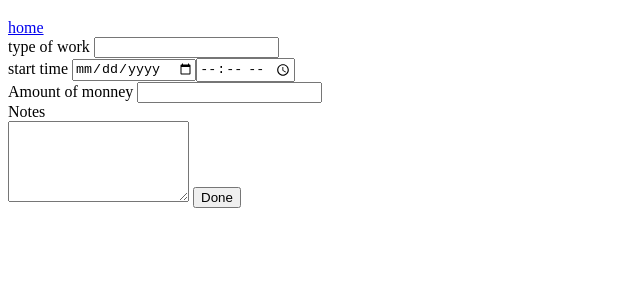
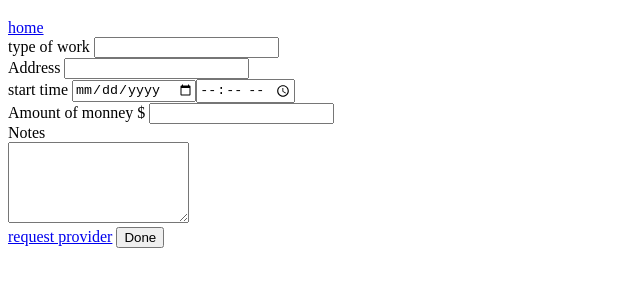
Before and after one commit to Ethanpluto/firstwebapp, a plain HTML site: page new_request.html in a window 1280 px wide. Shown: the part 61-348 px from the top of the page, without its empty margins (0-640 px from the left). Drawn offline with Linux system fonts and the light colour scheme.

Commit message:
Adding requst_provider stuff and Address input

```diff
--- a/new_request.html
+++ b/new_request.html
@@ -10,21 +10,29 @@
     <h1>hi</h1>
     <a href="index.html">home</a>
     <form action="#">
-
+        <!--inputs for the request-->
         <label for="typeOfWork">type of work</label>
         <input type="text" name="typeOfWork" id="typeOfWork">
+        <br>
+
+        <label for="address">Address</label>
+        <input type="text" name="address" id="address">
         <br>
 
         <label for="startDate">start time</label>
         <input type="date" name="startDate" id="startDate"><input type="time" name="startTime">
         <br>
 
-        <label for="monney">Amount of monney</label>
-        <input name="monney" id="monney" type="number">
+        <label for="monney">Amount of monney $</label>
+        <input name="monney" id="monney" type="text">
         <br>
+
         <label>Notes<br></label>
         <textarea rows="5"></textarea>
-
+        <br>
+        <!--requesting a specific provider-->
+        <a href="request_provider.html">request provider</a>
+        <!--submit button-->
         <button type="submit">Done</button>
     </form>
 </body>
```
Also changed, not shown: request_provider.html (added, +22 -0 lines).
